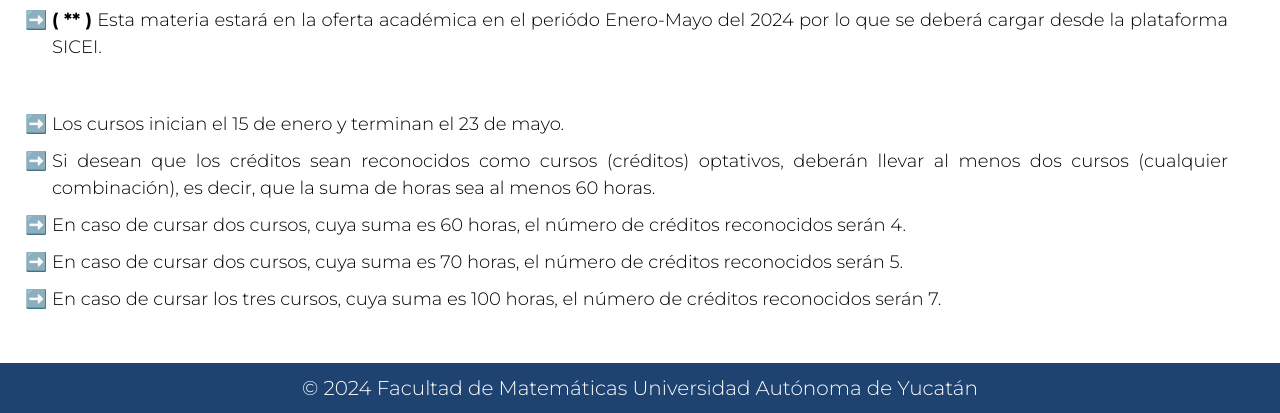
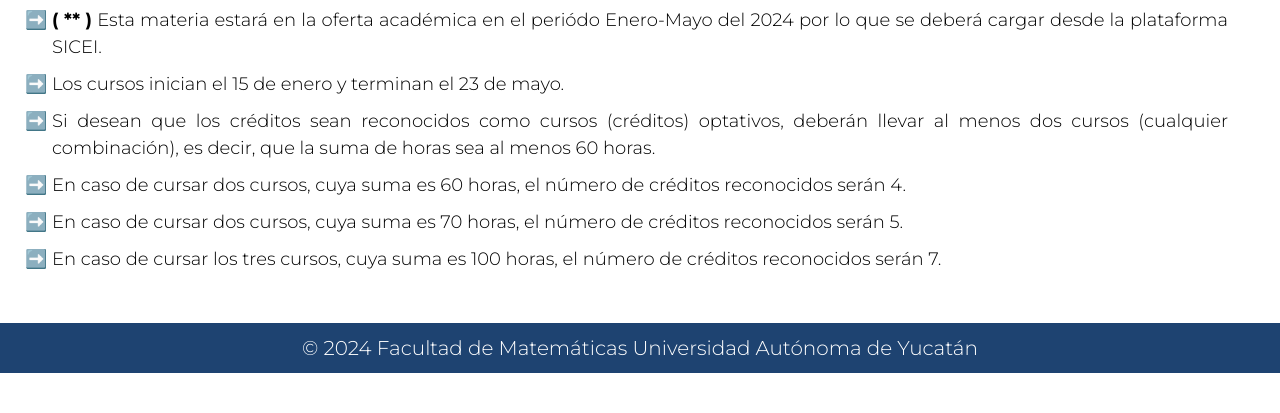
Before and after one commit to AcademiaCiscoFmat/PaginaCiscoFmat, a plain HTML site: page proximos-cursos.html in a window 1280 px wide. Shown: the part 760-1173 px from the top of the page. After the commit the page ends 1133 px from the top, so only its background shows below. Drawn offline with Linux system fonts and the light colour scheme.

Commit message:
Update proximos-cursos.html

```diff
--- a/proximos-cursos.html
+++ b/proximos-cursos.html
@@ -171,9 +171,6 @@
       <ul class="notas__lista">
         <li class="texto texto--delgado notas__nota"><span class="texto--negrita">( * )</span> Para ser válidos los créditos se deberá de aprobar la asignatura con al menos 70%, enviar la insignia obtenida y realizar el trámite correspondiente en secretaria académica.</li>
         <li class="texto texto--delgado notas__nota"><span class="texto--negrita">( ** )</span> Esta materia estará en la oferta académica en el periódo Enero-Mayo del 2024 por lo que se deberá cargar desde la plataforma SICEI.</li>
-      </ul>
-
-      <ul class="notas__lista">
         <li class="texto texto--delgado notas__nota">Los cursos inician el 15 de enero y terminan el 23 de mayo.</li>
         <li class="texto texto--delgado notas__nota">Si desean que los créditos sean reconocidos como cursos (créditos) optativos, deberán llevar al menos dos cursos (cualquier combinación), es decir, que la suma de horas sea al menos 60 horas.</li>
         <li class="texto texto--delgado notas__nota">
@@ -181,6 +178,7 @@
         <li class="texto texto--delgado notas__nota">En caso de cursar dos cursos, cuya suma es 70 horas, el número de créditos reconocidos serán 5.</li>
         <li class="texto texto--delgado notas__nota">En caso de cursar los tres cursos, cuya suma es 100 horas, el número de créditos reconocidos serán 7.</li>
       </ul>
+
     </section>
     <footer class="footer">
       <p class="footer__texto texto">
```
